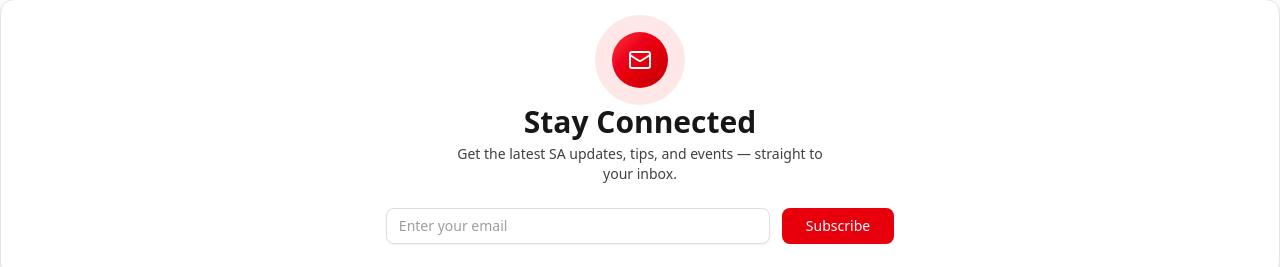
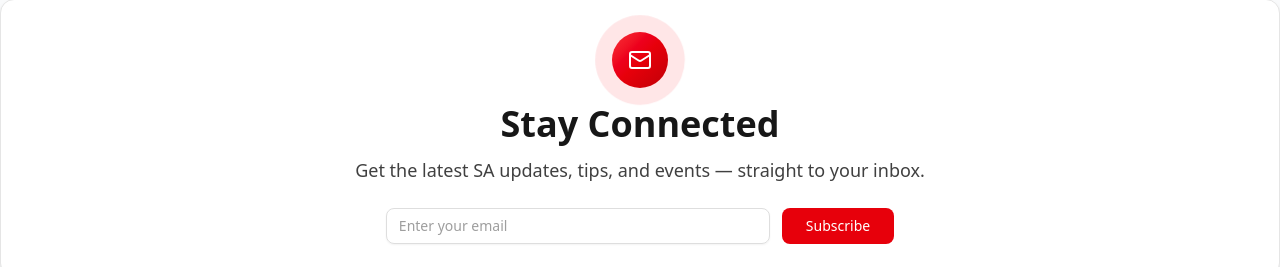
Before and after one commit to aro-arko/SA-Management-System, a Next.js app in the folder frontend/: page / in a window 1280 px wide. Shown: the part 3495-3762 px from the top of the page. Built offline with nearby package versions, Linux system fonts and the light colour scheme; no server answers.

Commit message:
newsletter text updated

```diff
--- a/frontend/src/components/modules/WithCommonLayout/newsletter/NewsLetter.tsx
+++ b/frontend/src/components/modules/WithCommonLayout/newsletter/NewsLetter.tsx
@@ -55,10 +55,10 @@ const NewsLetter = () => {
           </div>
 
           {/* Title & Description */}
-          <h2 className="text-2xl sm:text-3xl font-semibold text-neutral-900 dark:text-neutral-100">
+          <h2 className="text-3xl sm:text-4xl font-bold mb-3 text-neutral-900 dark:text-neutral-100">
             Stay Connected
           </h2>
-          <p className="text-neutral-700 dark:text-neutral-300 mt-1 text-sm max-w-sm mx-auto">
+          <p className="text-sm sm:text-base md:text-lg text-neutral-700 dark:text-neutral-300 mx-auto">
             Get the latest SA updates, tips, and events — straight to your
             inbox.
           </p>
```
